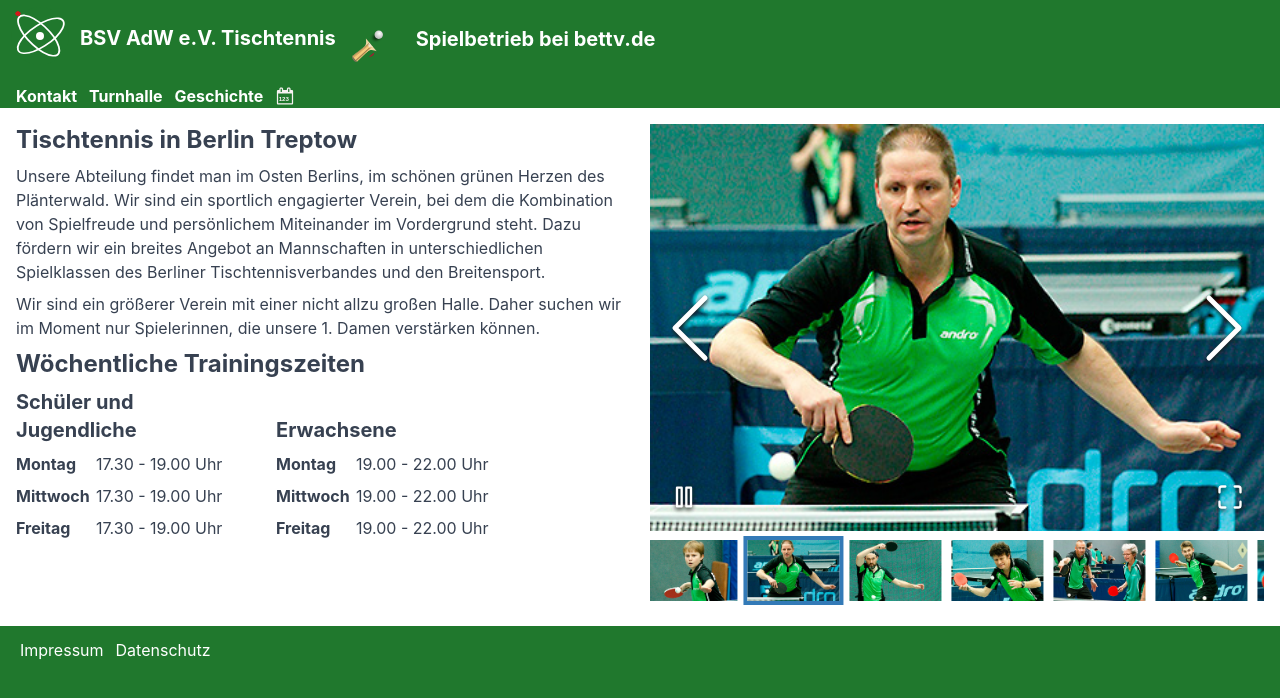
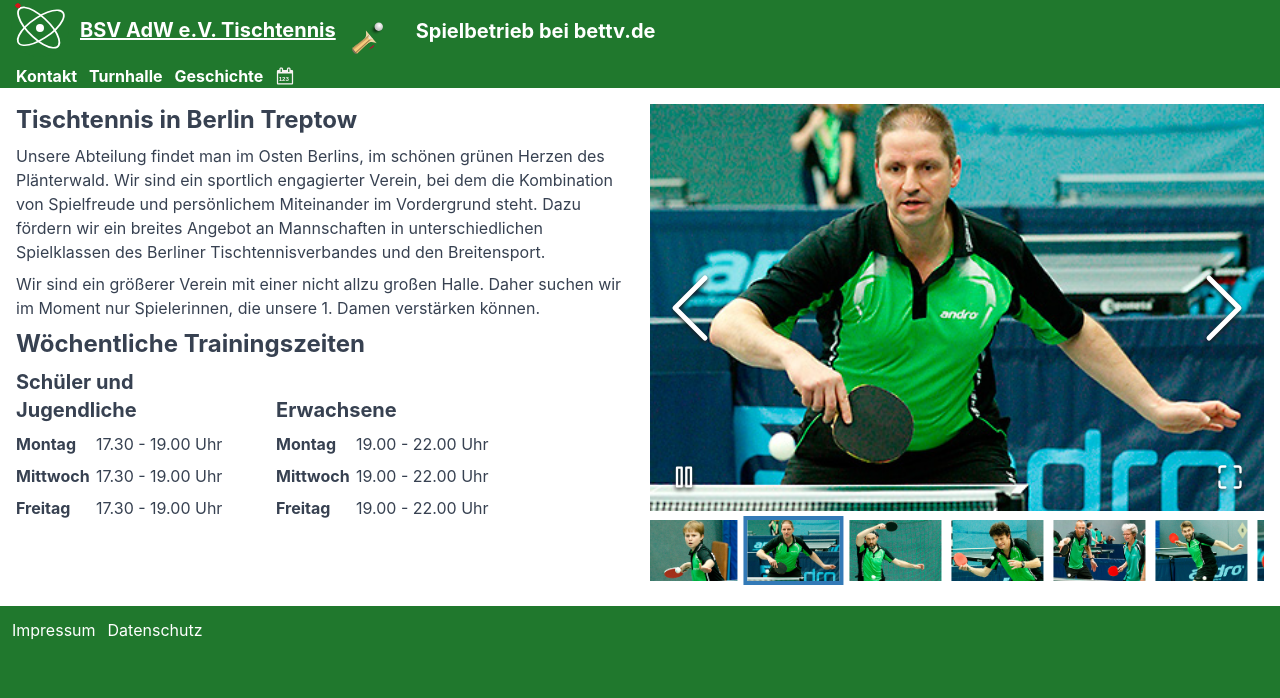
Before and after one commit to sbry/bsvadw.de, a Next.js app in the folder site/: page / in a window 1280 px wide. Shown: the top 698 px of the page. Built offline with nearby package versions, Linux system fonts and the light colour scheme.

Commit message:
cleanup the margins again

```diff
--- a/site/styles/app.scss
+++ b/site/styles/app.scss
@@ -60,7 +60,7 @@ a {
 header, footer {
 
   nav {
-    @apply flex pt-3;
+    @apply flex;
 
     a {
       @apply text-white mr-3 inline-block;
@@ -69,8 +69,6 @@ header, footer {
 }
 
 header {
-  @apply pt-2;
-
   .heading {
     a {
       @apply font-bold text-white text-xl block whitespace-nowrap;
@@ -86,7 +84,7 @@ header {
 }
 
 footer {
-  @apply px-5;
+  @apply p-3;
 }
 
 @media (min-width: theme('screens.md')) {
```
